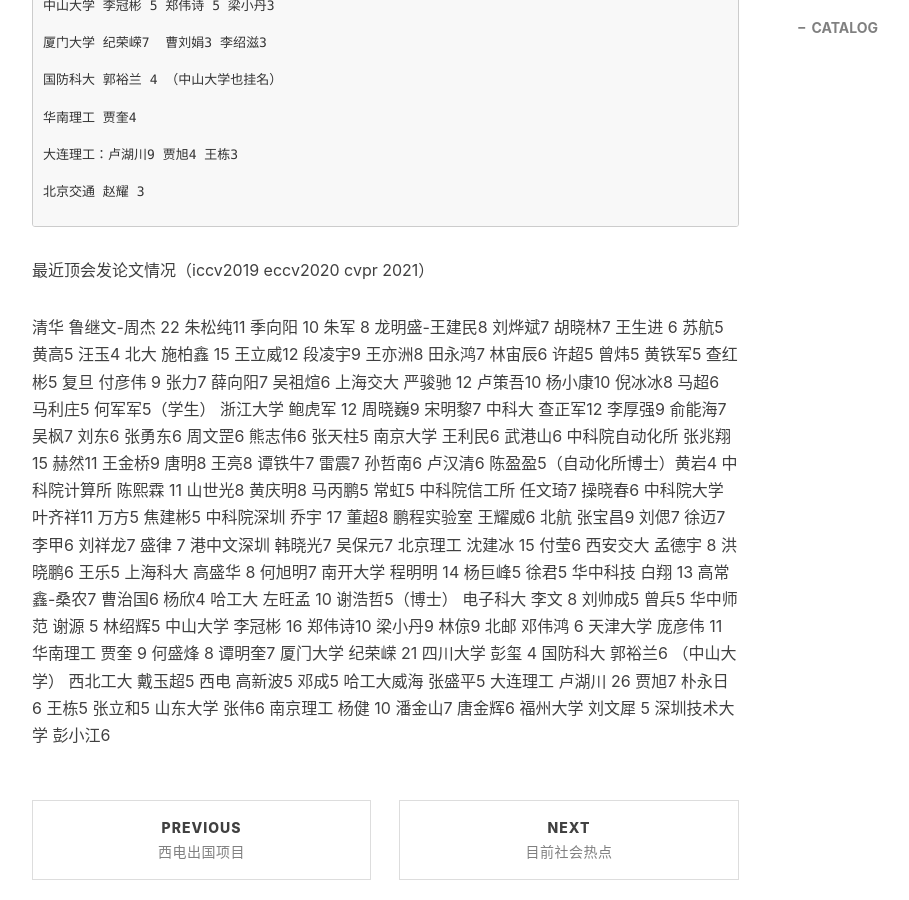
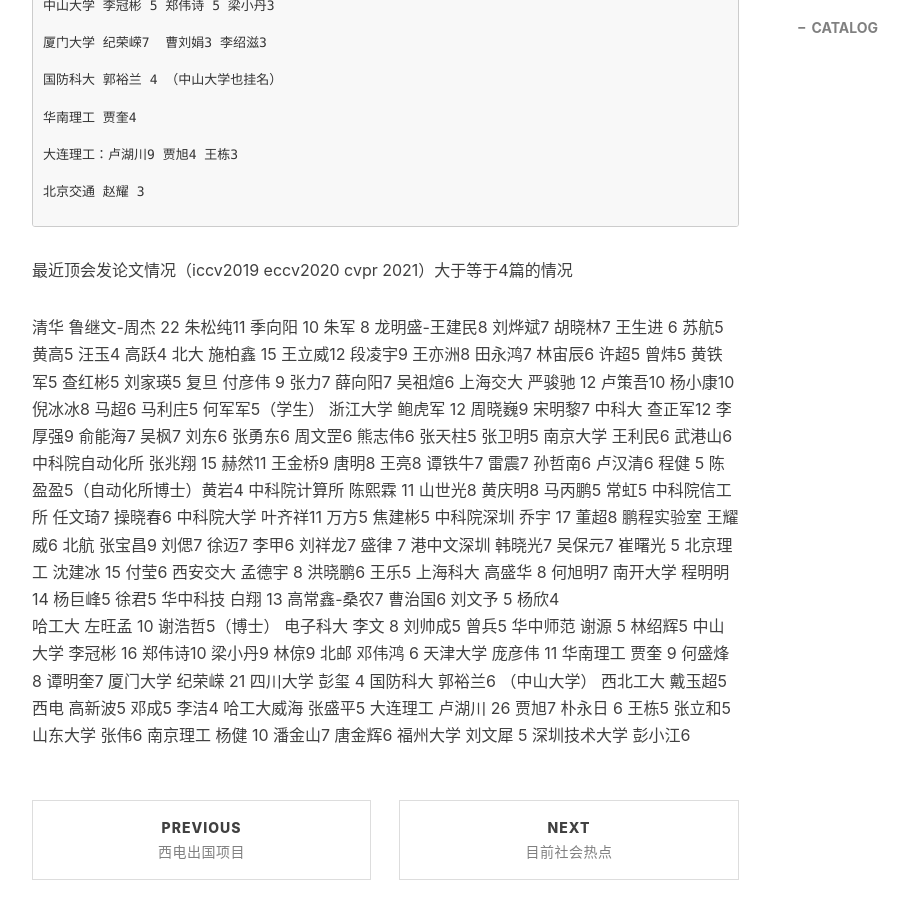
Before and after one commit to pengjiao123/pengjiao123.github.io, a Jekyll site: the page built from _posts/2021-07-07-大陆地区非计算机软件学院老师招生.md, in a window 1280 px wide and 900 px high, scrolled down 4872 px. Shown: the whole window, without its empty margins (233-1142 px from the left). Built offline with Jekyll 4.4.1, drawn with Linux system fonts in a browser that asks for light colours; nearby versions of some CDN libraries; comment, search, counter and statistics services are not loaded.

Commit message:
Update 2021-07-07-大陆地区非计算机软件学院老师招生.md

```diff
--- a/_posts/2021-07-07-大陆地区非计算机软件学院老师招生.md
+++ b/_posts/2021-07-07-大陆地区非计算机软件学院老师招生.md
@@ -167,28 +167,28 @@
 北京交通 赵耀 3
 
 ~~~~~~~~~~~~~~~~~~~~~~~~~~~~~~~~~~~~~~~~~~~~~~~~~~~~~~~~~~~~~~~~~~~~~~~~~~~~~~~~~~~
-最近顶会发论文情况（iccv2019 eccv2020 cvpr 2021）
+最近顶会发论文情况（iccv2019 eccv2020 cvpr 2021）大于等于4篇的情况
 
-清华 鲁继文-周杰 22 朱松纯11 季向阳 10 朱军 8 龙明盛-王建民8 刘烨斌7 胡晓林7  王生进 6 苏航5 黄高5 汪玉4
-北大 施柏鑫 15 王立威12 段凌宇9 王亦洲8 田永鸿7 林宙辰6  许超5 曾炜5  黄铁军5 查红彬5
+清华 鲁继文-周杰 22 朱松纯11 季向阳 10 朱军 8 龙明盛-王建民8 刘烨斌7 胡晓林7  王生进 6 苏航5 黄高5 汪玉4 高跃4
+北大 施柏鑫 15 王立威12 段凌宇9 王亦洲8 田永鸿7 林宙辰6  许超5 曾炜5  黄铁军5 查红彬5 刘家瑛5
 复旦 付彦伟 9 张力7 薛向阳7 吴祖煊6
 上海交大 严骏驰 12 卢策吾10 杨小康10 倪冰冰8 马超6 马利庄5 何军军5（学生）
 浙江大学 鲍虎军 12 周晓巍9 宋明黎7
-中科大 查正军12 李厚强9 俞能海7 吴枫7 刘东6 张勇东6 周文罡6 熊志伟6 张天柱5
+中科大 查正军12 李厚强9 俞能海7 吴枫7 刘东6 张勇东6 周文罡6 熊志伟6 张天柱5 张卫明5
 南京大学 王利民6 武港山6
-中科院自动化所 张兆翔 15 赫然11 王金桥9 唐明8 王亮8 谭铁牛7 雷震7 孙哲南6 卢汉清6 陈盈盈5（自动化所博士）黄岩4
+中科院自动化所 张兆翔 15 赫然11 王金桥9 唐明8 王亮8 谭铁牛7 雷震7 孙哲南6 卢汉清6 程健 5 陈盈盈5（自动化所博士）黄岩4
 中科院计算所 陈熙霖 11 山世光8 黄庆明8 马丙鹏5 常虹5
 中科院信工所 任文琦7 操晓春6
 中科院大学 叶齐祥11 万方5 焦建彬5
 中科院深圳 乔宇 17 董超8
 鹏程实验室 王耀威6
 北航 张宝昌9 刘偲7 徐迈7 李甲6 刘祥龙7  盛律 7
-港中文深圳 韩晓光7 吴保元7
+港中文深圳 韩晓光7 吴保元7 崔曙光 5
 北京理工 沈建冰 15 付莹6
 西安交大 孟德宇 8 洪晓鹏6 王乐5
 上海科大 高盛华 8 何旭明7
 南开大学 程明明 14 杨巨峰5 徐君5
-华中科技 白翔 13 高常鑫-桑农7 曹治国6 杨欣4
+华中科技 白翔 13 高常鑫-桑农7 曹治国6 刘文予 5 杨欣4
 哈工大 左旺孟 10 谢浩哲5（博士）
 电子科大 李文 8 刘帅成5 曾兵5
 华中师范 谢源 5 林绍辉5
@@ -200,7 +200,7 @@
 四川大学 彭玺 4
 国防科大 郭裕兰6 （中山大学）
 西北工大 戴玉超5
-西电 高新波5 邓成5
+西电 高新波5 邓成5 李洁4
 哈工大威海 张盛平5
 大连理工 卢湖川 26 贾旭7 朴永日 6 王栋5 张立和5
 山东大学 张伟6
```
